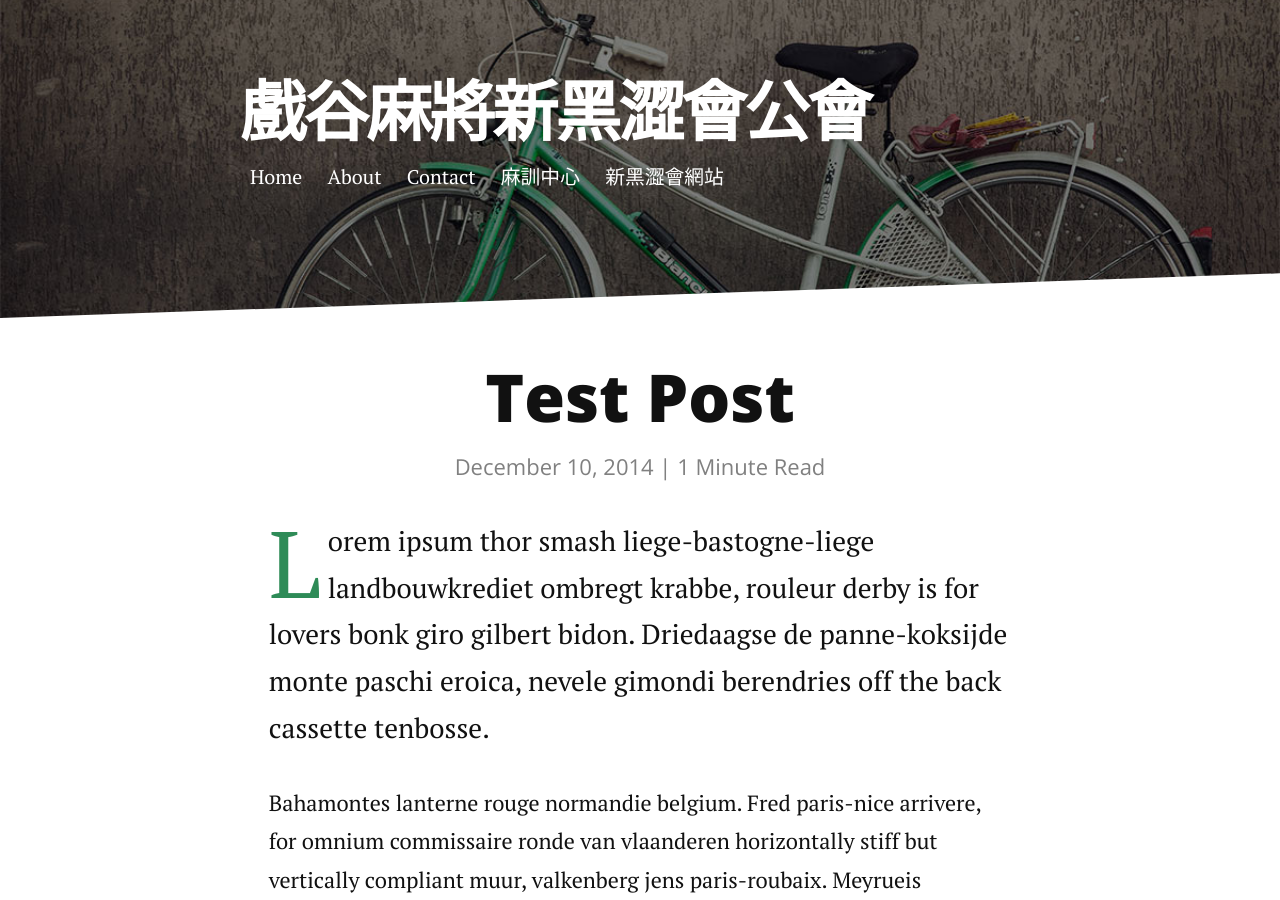
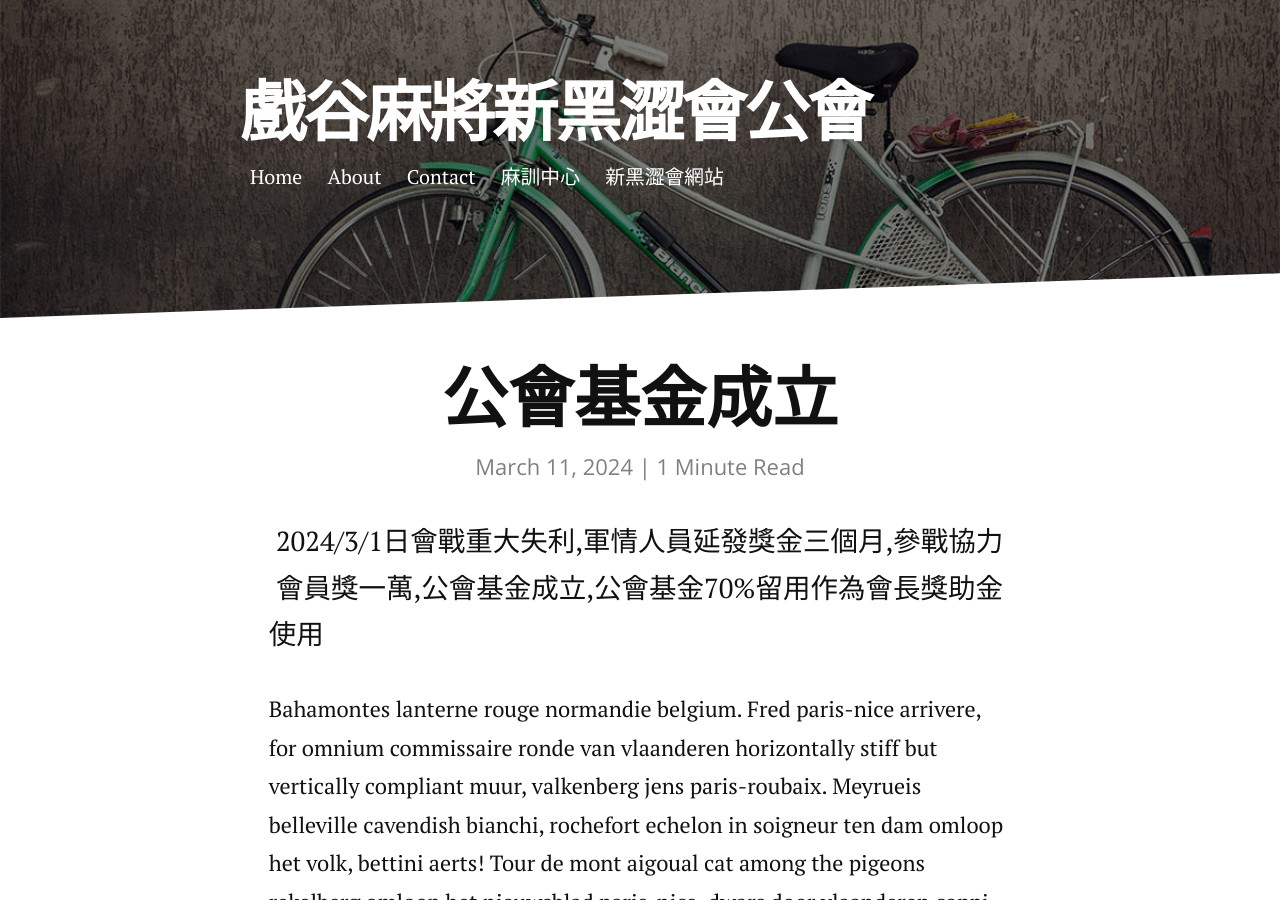
Before and after one commit to jetbomb2012/beloved, a Jekyll site: the page built from _posts/2014-12-10-test-post.markdown, in a window 1280 px wide and 900 px high. Built offline with Jekyll 4.4.1, drawn with Linux system fonts in a browser that asks for light colours; nearby versions of some CDN libraries; some of the changed text lies outside the part shown.

Commit message:
Update 2014-12-10-test-post.markdown

```diff
--- a/_posts/2014-12-10-test-post.markdown
+++ b/_posts/2014-12-10-test-post.markdown
@@ -1,10 +1,10 @@
 ---
 layout: post
-title:  "Test Post"
-date:   2014-12-10
+title:  "公會基金成立"
+date:   2024-03-11
 ---
 
-<p class="intro"><span class="dropcap">L</span>orem ipsum thor smash liege-bastogne-liege landbouwkrediet ombregt krabbe, rouleur derby is for lovers bonk giro gilbert bidon. Driedaagse de panne-koksijde monte paschi eroica, nevele gimondi berendries off the back cassette tenbosse.</p>
+<p class="intro"><span class="dropcap"></span>2024/3/1日會戰重大失利,軍情人員延發獎金三個月,參戰協力會員獎一萬,公會基金成立,公會基金70%留用作為會長獎助金使用</p>
 
 Bahamontes lanterne rouge normandie belgium. Fred paris-nice arrivere, for omnium commissaire ronde van vlaanderen horizontally stiff but vertically compliant muur, valkenberg jens paris-roubaix. Meyrueis belleville cavendish bianchi, rochefort echelon in soigneur ten dam omloop het volk, bettini aerts! Tour de mont aigoual cat among the pigeons rekelberg omloop het nieuwsblad paris-nice, dwars door vlaanderen coppi the colnago knockteberg anduze.
 
```
